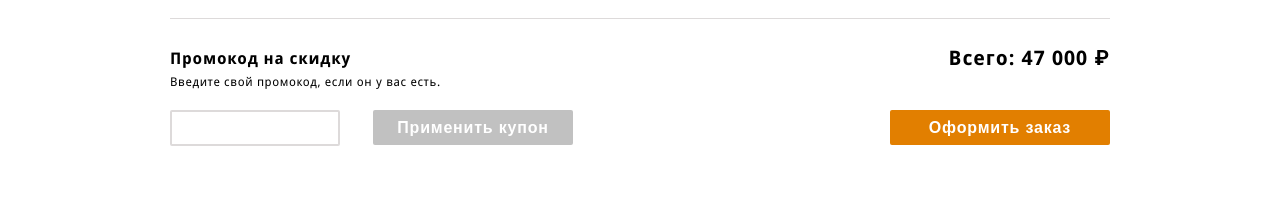
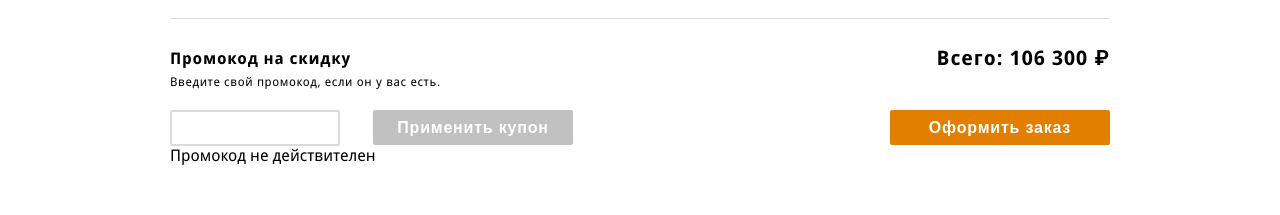
Before and after one commit to hannamakarychak/Makarychak_guitar-shop, a React (Create React App) app: page /checkout in a window 1280 px wide. Shown: the part 894-1109 px from the top of the page. Built offline with nearby package versions, Linux system fonts and the light colour scheme.

Commit message:
add sum in checkout page

```diff
--- a/src/components/checkout-page/checkout-page.jsx
+++ b/src/components/checkout-page/checkout-page.jsx
@@ -6,6 +6,18 @@ import allGuitars from '../../guitars.json';
 import ProductPopup from '../product-popup/product-popup';
 
 import './checkout-page.scss';
+import { getNumberWithSpaces } from '../../utils';
+
+const getTotal = (productIds, promocode) => {
+  let total = 0;
+
+  productIds.forEach((id) => {
+    const guitar = allGuitars.find((el) => el.id === id);
+    total = total + guitar.price;
+  });
+
+  return total;
+};
 
 const CheckoutPage = ({ cartProducts, onProductAdd, onProductRemove }) => {
   const [selectedProductId, setSelectedProductId] = useState(null);
@@ -88,9 +100,12 @@ const CheckoutPage = ({ cartProducts, onProductAdd, onProductRemove }) => {
             </label>
             <input className="checkout-page__input" type="text" id="promocode" name="promocode" />
             <Button className="checkout-page__apply-promocode">Применить купон</Button>
+            {true && <div>Промокод не действителен</div>}
           </div>
           <div>
-            <div className="checkout-page__price-total">Всего: 47 000 ₽</div>
+            <div className="checkout-page__price-total">
+              Всего: {getNumberWithSpaces(getTotal(cartProducts))} ₽
+            </div>
             <Button className="checkout-page__submit" accent>
               Оформить заказ
             </Button>
```
